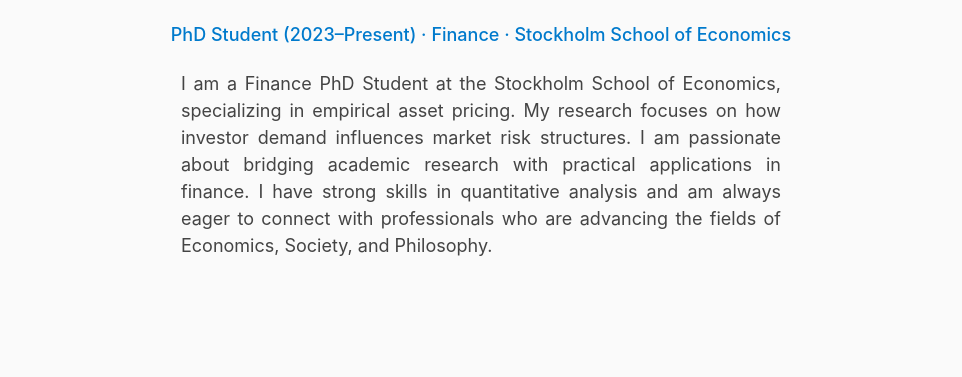
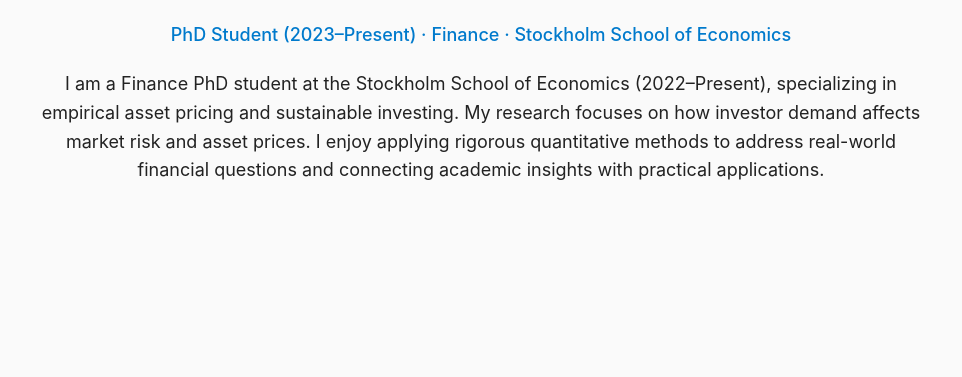
Before and after one commit to YIFAN-SSE/YIFAN-SSE.github.io, a plain HTML site: page index.html in a window 1280 px wide. Shown: the part 423-800 px from the top of the page, without its empty margins (159-1121 px from the left). Drawn offline with Linux system fonts and the light colour scheme.

Commit message:
Revise PhD student introduction in index.html
Updated introduction paragraph to reflect current research focus and interests.

```diff
--- a/index.html
+++ b/index.html
@@ -189,7 +189,8 @@
   <h1>Yi Fan</h1>
   <p class="phd-info">PhD Student (2023–Present) · Finance · Stockholm School of Economics</p>
   <p class="intro">
-    I am a Finance PhD Student at the Stockholm School of Economics, specializing in empirical asset pricing. My research focuses on how investor demand influences market risk structures. I am passionate about bridging academic research with practical applications in finance. I have strong skills in quantitative analysis and am always eager to connect with professionals who are advancing the fields of Economics, Society, and Philosophy.
+  </p>I am a Finance PhD student at the Stockholm School of Economics (2022–Present), specializing in empirical asset pricing and sustainable investing.
+  My research focuses on how investor demand affects market risk and asset prices. I enjoy applying rigorous quantitative methods to address real-world financial questions and connecting academic insights with practical applications.
   </p>
 </section>
 
```
